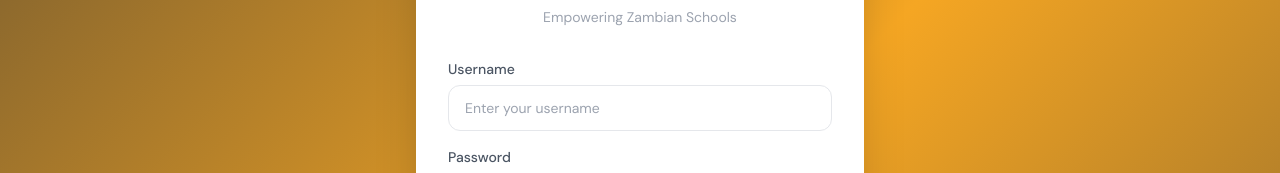
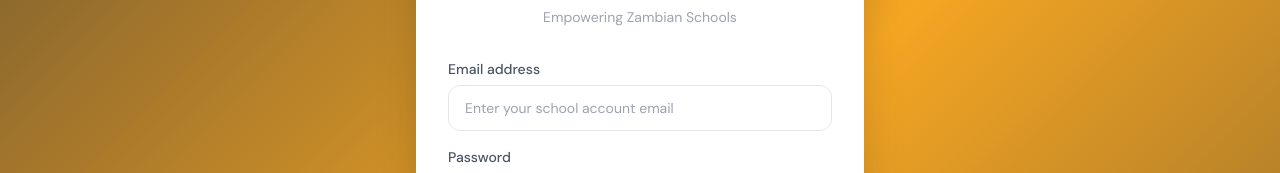
Before and after one commit to BLESSTech-X/SmartSchola, a React (Vite) app in the folder smartschola-frontend/: page /login in a window 1280 px wide. Shown: the part 297-470 px from the top of the page. Built offline with nearby package versions, Linux system fonts and the light colour scheme; no server answers; the HTML template or start-up script is replaced by a standard one.

Commit message:
Align alternate frontend login with the email-based API contract

```diff
--- a/smartschola-frontend/src/pages/Login.jsx
+++ b/smartschola-frontend/src/pages/Login.jsx
@@ -16,11 +16,13 @@ export default function Login() {
   const handleSubmit = async (e) => {
     e.preventDefault()
     setError('')
-    if (!form.username || !form.password) { setError('Please enter username and password'); return }
+    if (!form.username || !form.password) { setError('Please enter your email and password'); return }
     setLoading(true)
     try {
       const { data } = await client.post('/auth/login', form)
-      login(data.access_token, data.user)
+      client.defaults.headers.Authorization = `Bearer ${data.access_token}`
+      const { data: me } = await client.get('/auth/me', { headers: { Authorization: `Bearer ${data.access_token}` } })
+      login(data.access_token, me)
       navigate('/')
     } catch (err) {
       setError(err.response?.data?.detail || 'Login failed. Check your credentials.')
@@ -42,12 +44,12 @@ export default function Login() {
 
         <form onSubmit={handleSubmit} className="space-y-4">
           <div>
-            <label className="text-sm font-medium text-gray-600 block mb-1.5">Username</label>
+            <label className="text-sm font-medium text-gray-600 block mb-1.5">Email address</label>
             <input
-              type="text"
+              type="email"
               value={form.username}
               onChange={e => setForm(p => ({ ...p, username: e.target.value }))}
-              placeholder="Enter your username"
+              placeholder="Enter your school account email"
               className="w-full px-4 py-3 rounded-xl border border-gray-200 text-sm focus:outline-none focus:ring-2 transition-all"
               style={{ focusRingColor: '#F5A623' }}
               onFocus={e => e.target.style.borderColor = '#F5A623'}
```
